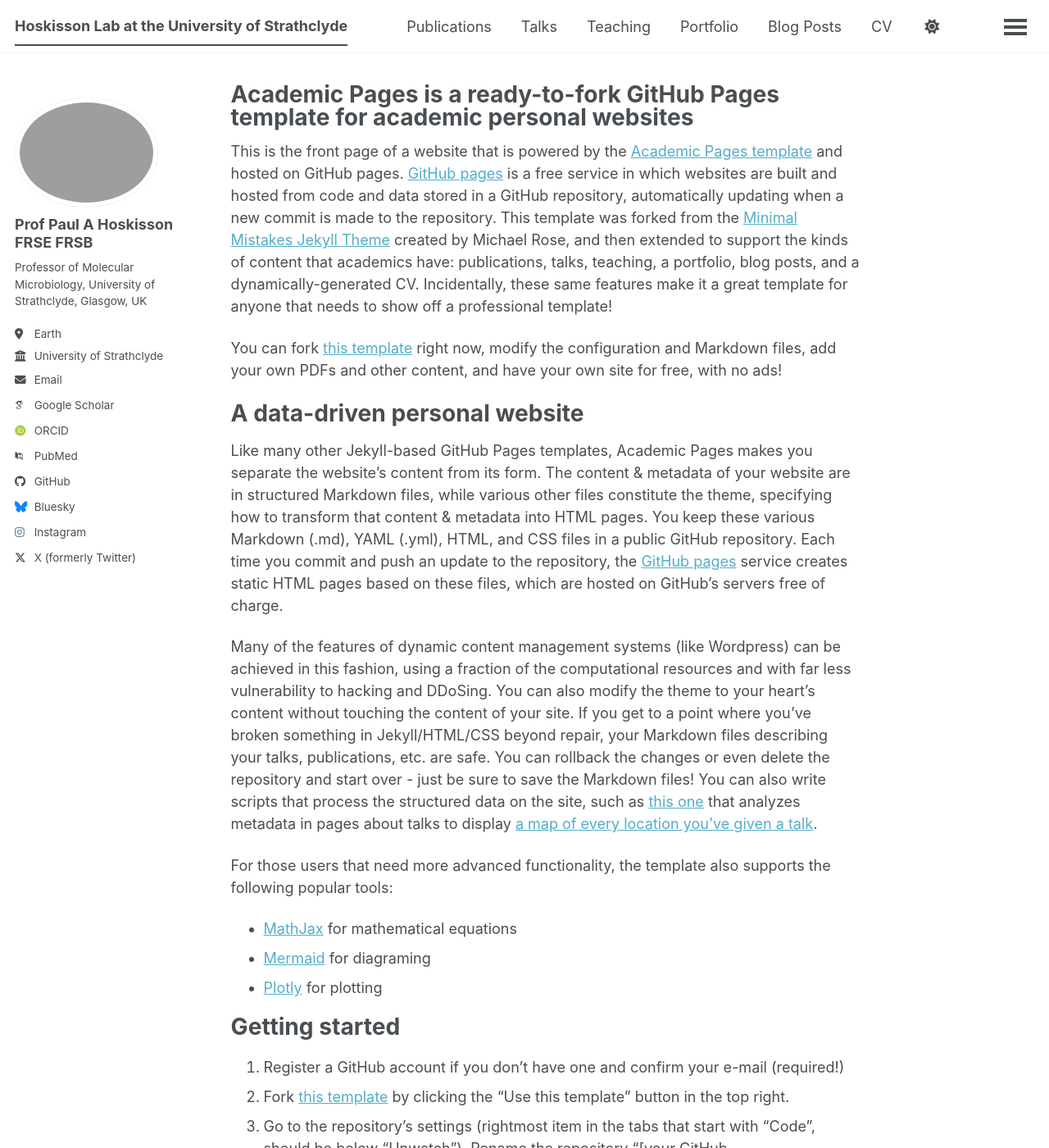
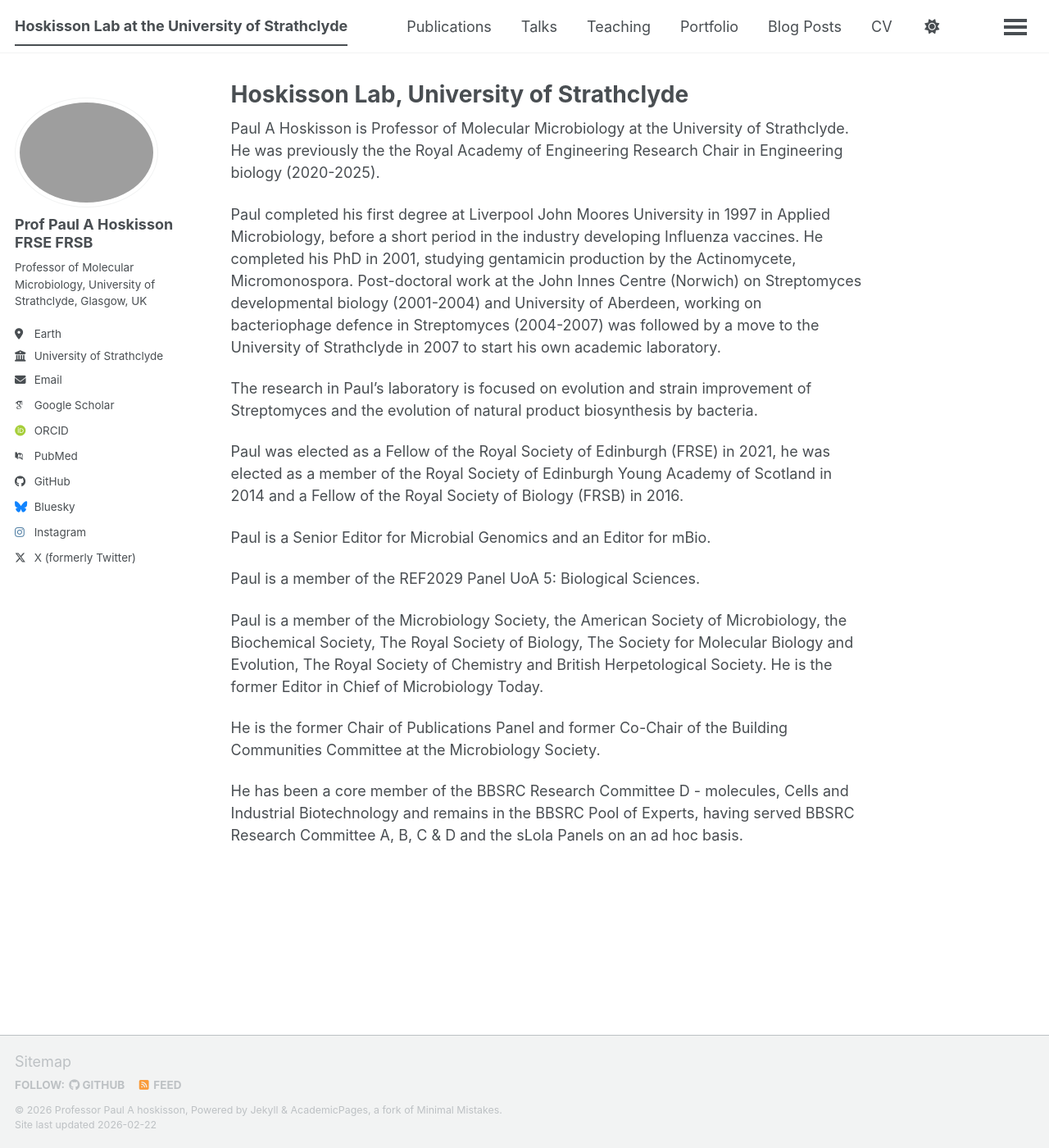
Before and after one commit to PaulHoskisson/HoskissonLab, a Jekyll site: the page built from _pages/about.md, in a window 1280 px wide and 1400 px high. Shown: the whole window at 82% size. Built offline with Jekyll 4.4.1, drawn with Linux system fonts in a browser that asks for light colours; some web fonts are replaced; a script bundle is joined from its source files by our own code; library files that are not in the unit come from our copies; some of the changed text lies outside the part shown.

Commit message:
text update

```diff
--- a/_pages/about.md
+++ b/_pages/about.md
@@ -1,56 +1,26 @@
 ---
 permalink: /
-title: "Academic Pages is a ready-to-fork GitHub Pages template for academic personal websites"
+title: "Hoskisson Lab, University of Strathclyde"
 author_profile: true
 redirect_from:
   - /about/
   - /about.html
 ---
 
-This is the front page of a website that is powered by the [Academic Pages template](https://github.com/academicpages/academicpages.github.io) and hosted on GitHub pages. [GitHub pages](https://pages.github.com) is a free service in which websites are built and hosted from code and data stored in a GitHub repository, automatically updating when a new commit is made to the repository. This template was forked from the [Minimal Mistakes Jekyll Theme](https://mmistakes.github.io/minimal-mistakes/) created by Michael Rose, and then extended to support the kinds of content that academics have: publications, talks, teaching, a portfolio, blog posts, and a dynamically-generated CV. Incidentally, these same features make it a great template for anyone that needs to show off a professional template!
+Paul A Hoskisson is Professor of Molecular Microbiology at the University of Strathclyde. He was previously the the Royal Academy of Engineering Research Chair in Engineering biology (2020-2025).
 
- You can fork [this template](https://github.com/academicpages/academicpages.github.io) right now, modify the configuration and Markdown files, add your own PDFs and other content, and have your own site for free, with no ads!
+Paul completed his first degree at Liverpool John Moores University in 1997 in Applied Microbiology, before a short period in the industry developing Influenza vaccines. He completed his PhD in 2001, studying gentamicin production by the Actinomycete, Micromonospora. Post-doctoral work at the John Innes Centre (Norwich) on Streptomyces developmental biology (2001-2004) and University of Aberdeen, working on bacteriophage defence in Streptomyces (2004-2007) was followed by a move to the University of Strathclyde in 2007 to start his own academic laboratory.
 
-A data-driven personal website
-======
-Like many other Jekyll-based GitHub Pages templates, Academic Pages makes you separate the website's content from its form. The content & metadata of your website are in structured Markdown files, while various other files constitute the theme, specifying how to transform that content & metadata into HTML pages. You keep these various Markdown (.md), YAML (.yml), HTML, and CSS files in a public GitHub repository. Each time you commit and push an update to the repository, the [GitHub pages](https://pages.github.com/) service creates static HTML pages based on these files, which are hosted on GitHub's servers free of charge.
+The research in Paul’s laboratory is focused on evolution and strain improvement of Streptomyces and the evolution of natural product biosynthesis by bacteria.
 
-Many of the features of dynamic content management systems (like Wordpress) can be achieved in this fashion, using a fraction of the computational resources and with far less vulnerability to hacking and DDoSing. You can also modify the theme to your heart's content without touching the content of your site. If you get to a point where you've broken something in Jekyll/HTML/CSS beyond repair, your Markdown files describing your talks, publications, etc. are safe. You can rollback the changes or even delete the repository and start over - just be sure to save the Markdown files! You can also write scripts that process the structured data on the site, such as [this one](https://github.com/academicpages/academicpages.github.io/blob/master/talkmap.ipynb) that analyzes metadata in pages about talks to display [a map of every location you've given a talk](https://academicpages.github.io/talkmap.html).
+Paul was elected as a Fellow of the Royal Society of Edinburgh (FRSE) in 2021, he was elected as a member of the Royal Society of Edinburgh Young Academy of Scotland in 2014 and a Fellow of the Royal Society of Biology (FRSB) in 2016.
 
-For those users that need more advanced functionality, the template also supports the following popular tools:
-- [MathJax](https://www.mathjax.org/) for mathematical equations
-- [Mermaid](https://mermaid.js.org/) for diagraming
-- [Plotly](https://plotly.com/javascript/) for plotting
+Paul is a Senior Editor for Microbial Genomics and an Editor for mBio.
 
-Getting started
-======
-1. Register a GitHub account if you don't have one and confirm your e-mail (required!)
-1. Fork [this template](https://github.com/academicpages/academicpages.github.io) by clicking the "Use this template" button in the top right.
-1. Go to the repository's settings (rightmost item in the tabs that start with "Code", should be below "Unwatch"). Rename the repository "[your GitHub username].github.io", which will also be your website's URL.
-1. Set site-wide configuration and create content & metadata (see below -- also see [this set of diffs](https://archive.is/3TPas) showing what files were changed to set up [an example site](https://getorg-testacct.github.io) for a user with the username "getorg-testacct")
-1. Upload any files (like PDFs, .zip files, etc.) to the files/ directory. They will appear at https://[your GitHub username].github.io/files/example.pdf.
-1. Check status by going to the repository settings, in the "GitHub pages" section
+Paul is a member of the REF2029 Panel UoA 5: Biological Sciences.
 
-Site-wide configuration
-------
-The main configuration file for the site is in the base directory in [_config.yml](https://github.com/academicpages/academicpages.github.io/blob/master/_config.yml), which defines the content in the sidebars and other site-wide features. You will need to replace the default variables with ones about yourself and your site's github repository. The configuration file for the top menu is in [_data/navigation.yml](https://github.com/academicpages/academicpages.github.io/blob/master/_data/navigation.yml). For example, if you don't have a portfolio or blog posts, you can remove those items from that navigation.yml file to remove them from the header.
+Paul is a member of the Microbiology Society, the American Society of Microbiology, the Biochemical Society, The Royal Society of Biology, The Society for Molecular Biology and Evolution, The Royal Society of Chemistry and British Herpetological Society. He is the former Editor in Chief of Microbiology Today.
 
-Create content & metadata
-------
-For site content, there is one Markdown file for each type of content, which are stored in directories like _publications, _talks, _posts, _teaching, or _pages. For example, each talk is a Markdown file in the [_talks directory](https://github.com/academicpages/academicpages.github.io/tree/master/_talks). At the top of each Markdown file is structured data in YAML about the talk, which the theme will parse to do lots of cool stuff. The same structured data about a talk is used to generate the list of talks on the [Talks page](https://academicpages.github.io/talks), each [individual page](https://academicpages.github.io/talks/2012-03-01-talk-1) for specific talks, the talks section for the [CV page](https://academicpages.github.io/cv), and the [map of places you've given a talk](https://academicpages.github.io/talkmap.html) (if you run this [python file](https://github.com/academicpages/academicpages.github.io/blob/master/talkmap.py) or [Jupyter notebook](https://github.com/academicpages/academicpages.github.io/blob/master/talkmap.ipynb), which creates the HTML for the map based on the contents of the _talks directory).
+He is the former Chair of Publications Panel and former Co-Chair of the Building Communities Committee at the Microbiology Society.
 
-**Markdown generator**
-
-The repository includes [a set of Jupyter notebooks](https://github.com/academicpages/academicpages.github.io/tree/master/markdown_generator
-) that converts a CSV containing structured data about talks or presentations into individual Markdown files that will be properly formatted for the Academic Pages template. The sample CSVs in that directory are the ones I used to create my own personal website at stuartgeiger.com. My usual workflow is that I keep a spreadsheet of my publications and talks, then run the code in these notebooks to generate the Markdown files, then commit and push them to the GitHub repository.
-
-How to edit your site's GitHub repository
-------
-Many people use a git client to create files on their local computer and then push them to GitHub's servers. If you are not familiar with git, you can directly edit these configuration and Markdown files directly in the github.com interface. Navigate to a file (like [this one](https://github.com/academicpages/academicpages.github.io/blob/master/_talks/2012-03-01-talk-1.md) and click the pencil icon in the top right of the content preview (to the right of the "Raw | Blame | History" buttons). You can delete a file by clicking the trashcan icon to the right of the pencil icon. You can also create new files or upload files by navigating to a directory and clicking the "Create new file" or "Upload files" buttons.
-
-Example: editing a Markdown file for a talk
-![Editing a Markdown file for a talk](/images/editing-talk.png)
-
-For more info
-------
-More info about configuring Academic Pages can be found in [the guide](https://academicpages.github.io/markdown/), the [growing wiki](https://github.com/academicpages/academicpages.github.io/wiki), and you can always [ask a question on GitHub](https://github.com/academicpages/academicpages.github.io/discussions). The [guides for the Minimal Mistakes theme](https://mmistakes.github.io/minimal-mistakes/docs/configuration/) (which this theme was forked from) might also be helpful.
+He has been a core member of the BBSRC Research Committee D - molecules, Cells and Industrial Biotechnology and remains in the BBSRC Pool of Experts, having served BBSRC Research Committee A, B, C & D and the sLola Panels on an ad hoc basis.
```
